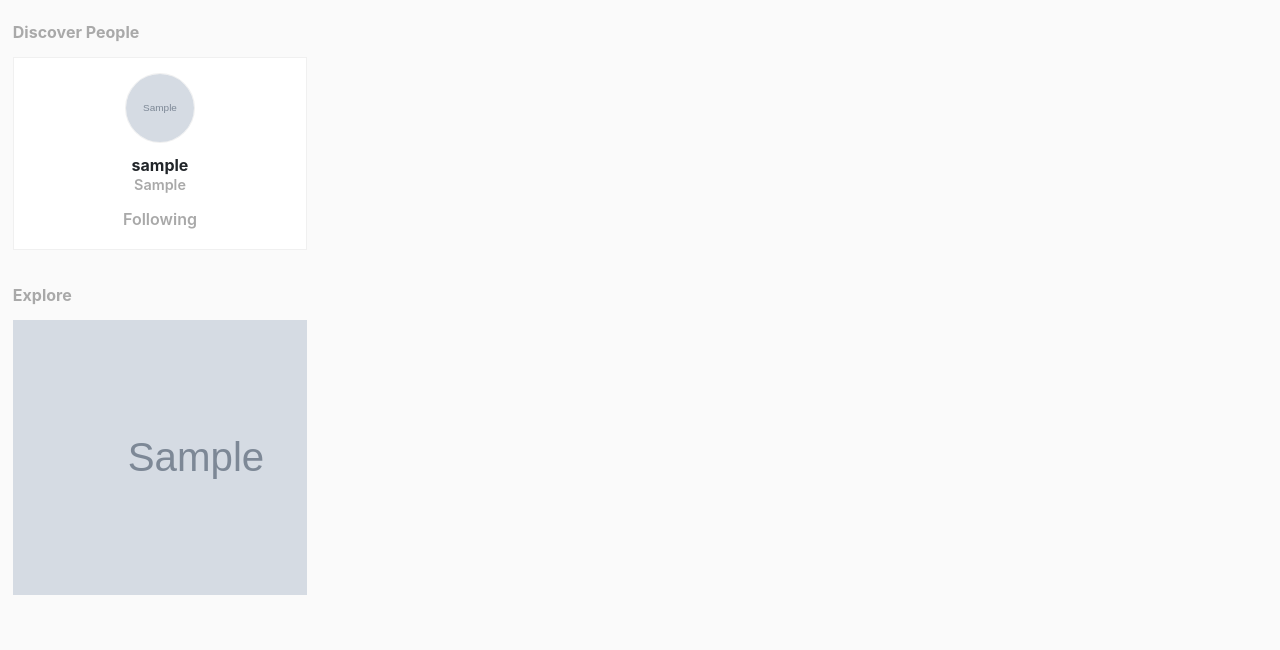
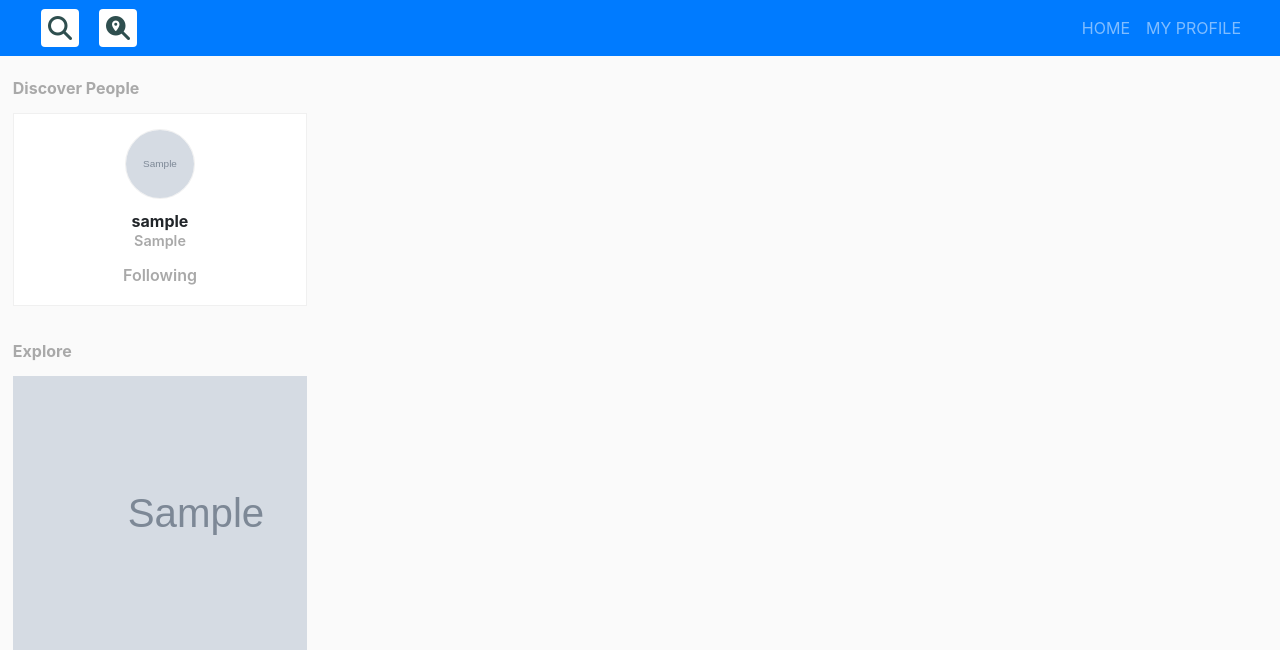
Before and after one commit to mayankR1999/travelpedia, a Django app: page /user/explore in a window 1280 px wide. Shown: the top 650 px of the page. Run offline with Django 3.2, Linux system fonts and the light colour scheme; a user stored in the database is signed in; tables that the repository leaves empty hold one stand-in row (values such as "Sample post"); grey boxes marked "Sample" are stand-in pictures; some libraries are stand-ins or nearby versions.

Commit message:
Added navigation bar on explore page
In navigation bar introduced search forms for searching
people and locations, also animated the forms.

```diff
--- a/static/css/explore_page_classes.css
+++ b/static/css/explore_page_classes.css
@@ -1,3 +1,40 @@
+.search-icon{
+    background-color: white;
+    color: darkslategrey;
+    padding: 7px;
+    border-radius: 4px;
+    font-size: 1.5em;
+    margin-right: 10px;
+    cursor: pointer;
+}
+.search-icon:hover{
+    filter: drop-shadow(1px 2px 3px black);
+}
+
+.search-people-form{
+    display: flex;
+    margin-right: 10px;
+}
+.search-people-form .form-control{
+    display: none;
+    width: 0px;
+}
+.search-people-form .btn{
+    display: none;
+}
+
+.search-location-form{
+    display: flex;
+    margin-right: 10px;
+}
+.search-location-form .form-control{
+    display: none;
+    width: 0px;
+}
+.search-location-form .btn{
+    display: none;
+}
+
 .explore-page-headings{
     margin-left: 1%;
     margin-top: 20px;
--- a/templates/explore.html
+++ b/templates/explore.html
@@ -2,6 +2,33 @@
 
 {% block content %}
 {% if user.is_authenticated %}
+    <nav class="navbar navbar-expand-lg navbar-dark bg-primary sticky-top my-topbar">
+        <div class="container-fluid">
+            <div class="search-people-form">
+                <input class="form-control me-2" id="search-people-input" type="text" name="search-query" placeholder="Search People" aria-label="Search People">
+                <button class="btn btn-outline-light" id="search-people-go">Go</button>
+            </div>
+            <span class="fa fa-search search-icon" id="search-people-icon" onclick="search_people_transition()"></span>
+
+            <div class="search-location-form">
+                <input class="form-control me-2" id="search-location-input" type="text" name="search-query" placeholder="Search Location" aria-label="Search Location">
+                <button class="btn btn-outline-light" id="search-location-go">Go</button>
+            </div>
+            <span class="fas fa-search-location search-icon" id="search-location-icon" onclick="search_location_transition()"></span>
+
+            <div class="collapse navbar-collapse" id="navbarSupportedContent">
+                <ul class="navbar-nav me-auto mb-2 mb-lg-0 ml-auto">
+                    <li class="nav-item">
+                        <a class="nav-link" aria-current="page" href="{% url 'user_feed' %}">HOME</a>
+                    </li>
+                    <li class="nav-item">
+                        <a class="nav-link" href="{% url 'show_user_profile' user.id %}">MY PROFILE</a>
+                    </li>
+                </ul>
+            </div>
+        </div>
+    </nav>
+
     <div class="explore-page-headings">Discover People</div>
     <div class="account-recommend-wrapper">
         {% for account in accounts %}
@@ -41,6 +68,32 @@
 {% endif %}
 
 <script>
+    function search_people_transition(){
+        if ($('#search-location-go').is(":visible")){
+            $("#search-location-input").animate({width: '0px'}, "slow", function(){
+                document.getElementById("search-location-input").style.display = 'none';
+                $("#search-location-go").hide();
+                $("#search-location-icon").show();
+            });
+        }
+        $("#search-people-icon").hide();
+        $("#search-people-go").show();
+        $("#search-people-input").show().animate({width: '200px'}, "slow");
+    }
+
+    function search_location_transition(){
+        if ($('#search-people-go').is(":visible")){
+            $("#search-people-input").animate({width: '0px'}, "slow", function(){
+                document.getElementById("search-people-input").style.display = 'none';
+                $("#search-people-go").hide();
+                $("#search-people-icon").show();
+            });
+        }
+        $("#search-location-icon").hide();
+        $("#search-location-go").show();
+        $("#search-location-input").show().animate({width: '200px'}, "slow");
+    }
+
     function preview_post(postID, userID){
         $.ajax({
             type: 'GET',
--- a/templates/navbar.html
+++ b/templates/navbar.html
@@ -1,4 +1,4 @@
-<nav class="navbar navbar-expand-lg navbar-dark bg-primary sticky-top my-topbar">
+<nav class="navbar navbar-expand-lg navbar-dark bg-primary sticky-top">
     <div class="container-fluid">
         <img src="{{avatar.url}}" style="border: 1.5px rgb(240, 240, 240) solid; border-radius: 25px;" height="50px" width="50px">
         <span class="topbar-username">
```
